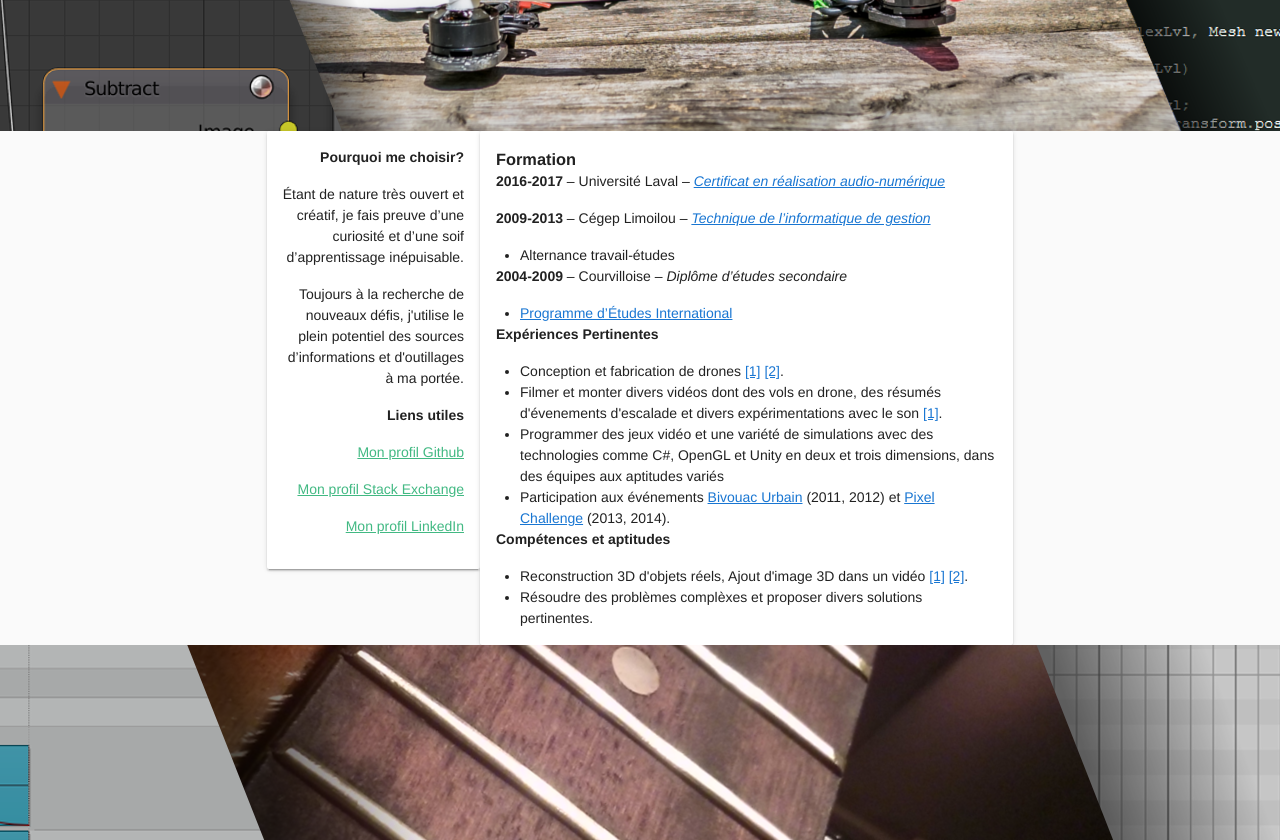
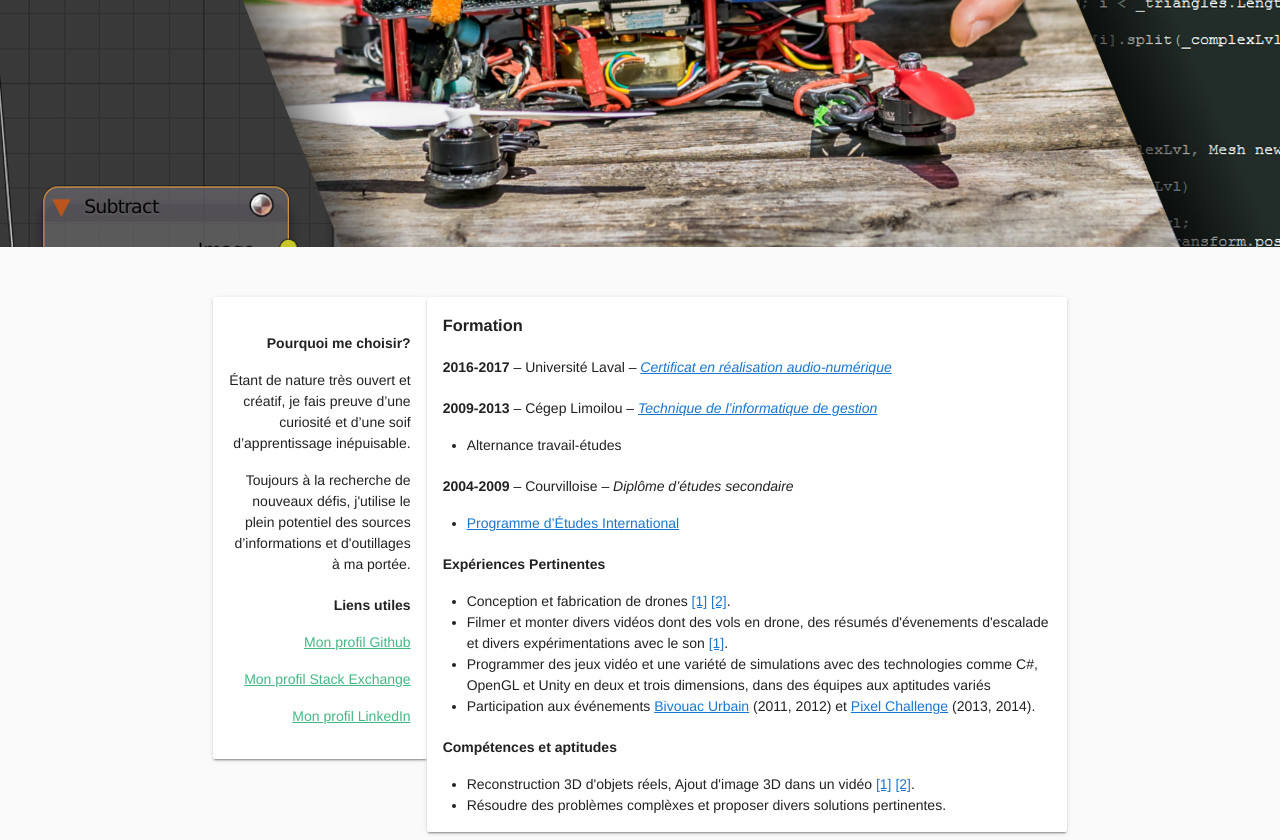
Before and after one commit to icosamuel/presentation-page, a Vue app: page /#/ in a window 1280 px wide. Shown: the part 1960-2800 px from the top of the page. Built offline with nearby package versions, Linux system fonts and the light colour scheme.

Commit message:
style update

```diff
--- a/src/App.vue
+++ b/src/App.vue
@@ -15,6 +15,10 @@
 </script>
 
 <style>
+  .text-header {
+    margin-top: 20px;
+  }
+
   #app {
     font-family: 'Avenir', Helvetica, Arial, sans-serif;
     -webkit-font-smoothing: antialiased;
--- a/src/components/presentation.vue
+++ b/src/components/presentation.vue
@@ -5,8 +5,8 @@
     <presentation-header/>
 
     <!-- PARALLAX 01 -->
-    <div class="jumbotron folder">
-      <v-parallax src="/static/img/parallax_sport.png" class="jumbotron parallax-window"></v-parallax>
+    <div class="parallax-container">
+      <v-parallax src="/static/img/parallax_sport.png" class="parallax-window"></v-parallax>
     </div>
 
     <two-columns-layout>
@@ -25,8 +25,8 @@
     </two-columns-layout>
 
     <!-- PARALLAX 02 -->
-    <div class="jumbotron folder">
-      <v-parallax src="/static/img/parallax_interests.png" class="jumbotron parallax-window"></v-parallax>
+    <div class="parallax-container">
+      <v-parallax src="/static/img/parallax_interests.png" class="parallax-window"></v-parallax>
     </div>
 
     <two-columns-layout>
@@ -46,8 +46,8 @@
     </two-columns-layout>
 
     <!-- PARALLAX 03 -->
-    <div class="jumbotron folder">
-      <v-parallax src="/static/img/parallax_music.png" class="jumbotron parallax-window"></v-parallax>
+    <div class="parallax-container">
+      <v-parallax src="/static/img/parallax_music.png" class="parallax-window"></v-parallax>
     </div>
 
     <!-- FOOTER -->
@@ -66,6 +66,15 @@
 
   .parallax-window {
     height: 600px;
+  }
+
+  .elevated-row {
+    padding: 50px 0;
+  }
+
+  .elevated-row .v-card {
+    box-shadow: none;
+    background: none;
   }
 </style>
 
--- a/src/components/twoColumnsLayout.vue
+++ b/src/components/twoColumnsLayout.vue
@@ -1,5 +1,5 @@
 <template>
-  <v-layout row justify-center>
+  <v-layout row justify-center class="elevated-row">
     <v-flex xs2>
       <v-card>
         <v-card-text class="A">
@@ -8,7 +8,7 @@
       </v-card>
     </v-flex>
 
-    <v-flex xs5>
+    <v-flex xs6>
       <v-card>
         <v-card-text class="B">
           <slot name="B"/>
```
